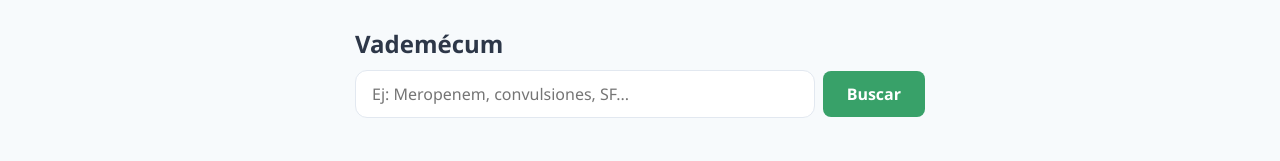
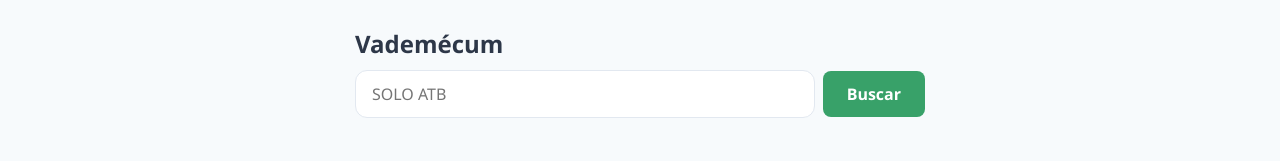
Before and after one commit to p-glinka/monitor-uci, a plain HTML site: page index.html in a window 1280 px wide. Shown: the part 850-1011 px from the top of the page. Drawn offline with Linux system fonts and the light colour scheme.

Commit message:
cambion nombre al placeholder

```diff
--- a/index.html
+++ b/index.html
@@ -94,7 +94,7 @@
         <div class="buscador-container">
             <h2>Vademécum</h2>
             <div class="search-box">
-                <input type="text" id="input-busqueda" placeholder="Ej: Meropenem, convulsiones, SF...">
+                <input type="text" id="input-busqueda" placeholder="SOLO ATB">
 
                 <!-- Botón de borrar dinámico -->
                 <button id="btn-borrar" class="btn-limpiar-proa" style="display: none;">✖</button>
```
